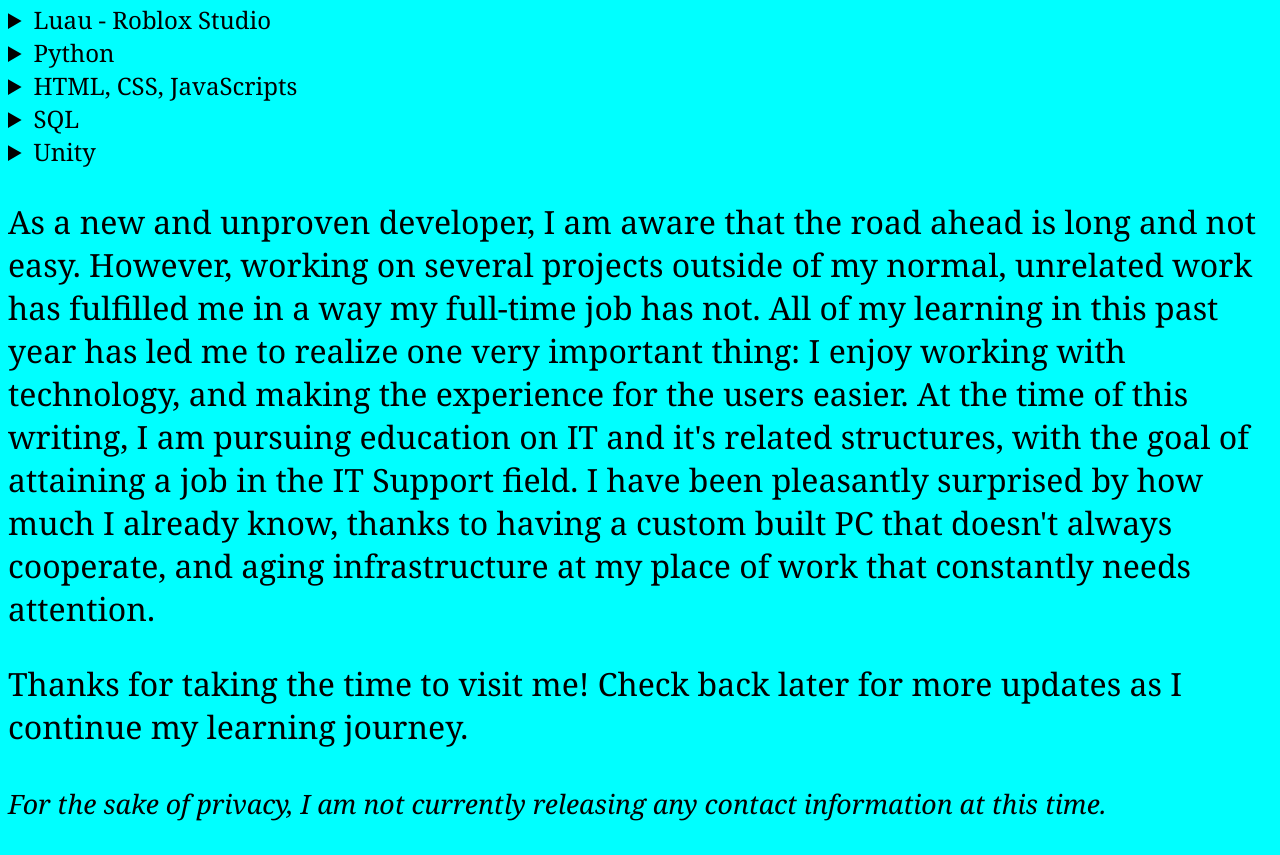
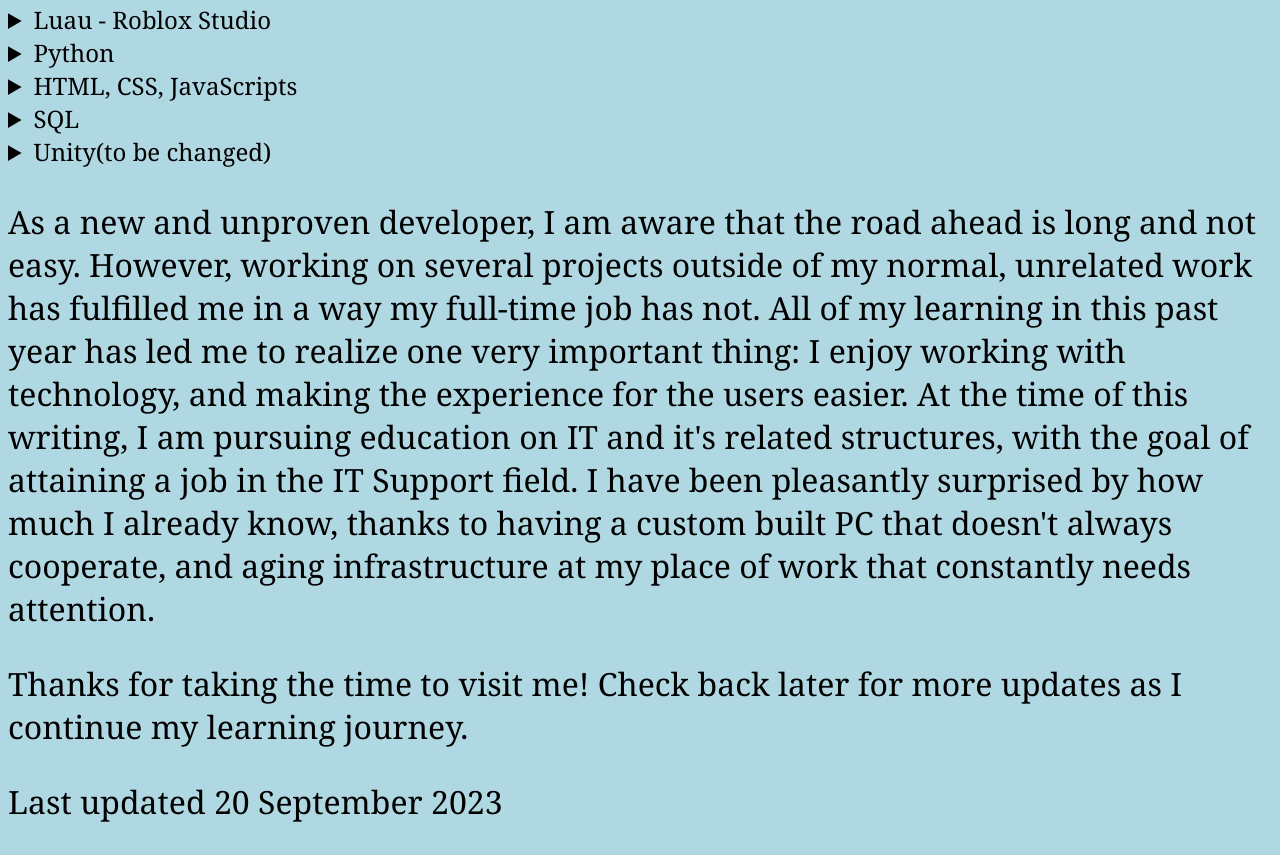
Before and after one commit to NadinaKitten/NadinaKitten.github.io, a plain HTML site: page index.html in a window 1280 px wide. Shown: the part 288-1143 px from the top of the page. After the commit the page ends 1119 px from the top, so only its background shows below. Drawn offline with Linux system fonts and the light colour scheme.

Commit message:
Update 20 sep 23
Changed Unity goal and page background color, as well as footer

```diff
--- a/index.html
+++ b/index.html
@@ -39,13 +39,13 @@
        </details>
        <details>
         <summary>
-            Unity
+            Unity(to be changed)
         </summary>
         <p>Unity is used to make a lot of the games that I enjoy, and I was curious as to how it worked.  I am working through the tutorials, and plan to develop a game that my children enjoy offline, with no ads.  If they find it enjoyable enough, I will make it available to the public with a subscription.  Possible completion date set for 2026.</p>
-       </details>
+       <p>*edit* Due to the recent decisions made by Unity, I will no longer be pursuing this game engine.  I am exploring other options, and will update this page once I have decided to commit to another engine.</p>
+        </details>
        <p>As a new and unproven developer, I am aware that the road ahead is long and not easy.  However, working on several projects outside of my normal, unrelated work has fulfilled me in a way my full-time job has not.  All of my learning in this past year has led me to realize one very important thing: I enjoy working with technology, and making the experience for the users easier.  At the time of this writing, I am pursuing education on IT and it's related structures, with the goal of attaining a job in the IT Support field.  I have been pleasantly surprised by how much I already know, thanks to having a custom built PC that doesn't always cooperate, and aging infrastructure at my place of work that constantly needs attention.</p>
        <p>Thanks for taking the time to visit me!  Check back later for more updates as I continue my learning journey.</p>
-       <footer><p></p><small>For the sake of privacy, I am not currently releasing any contact information at this time.</small></p></footer>
-
+      <footer>Last updated 20 September 2023</footer>
     </body>
 </html>
--- a/style.css
+++ b/style.css
@@ -1,7 +1,7 @@
 body {
     font-family: Cambria, Cochin, Georgia, Times, 'Times New Roman', serif;
     color: black;
-    background-color: aqua;
+    background-color: #b0d8e3;
     font-size: 2rem;
 }
 
```
